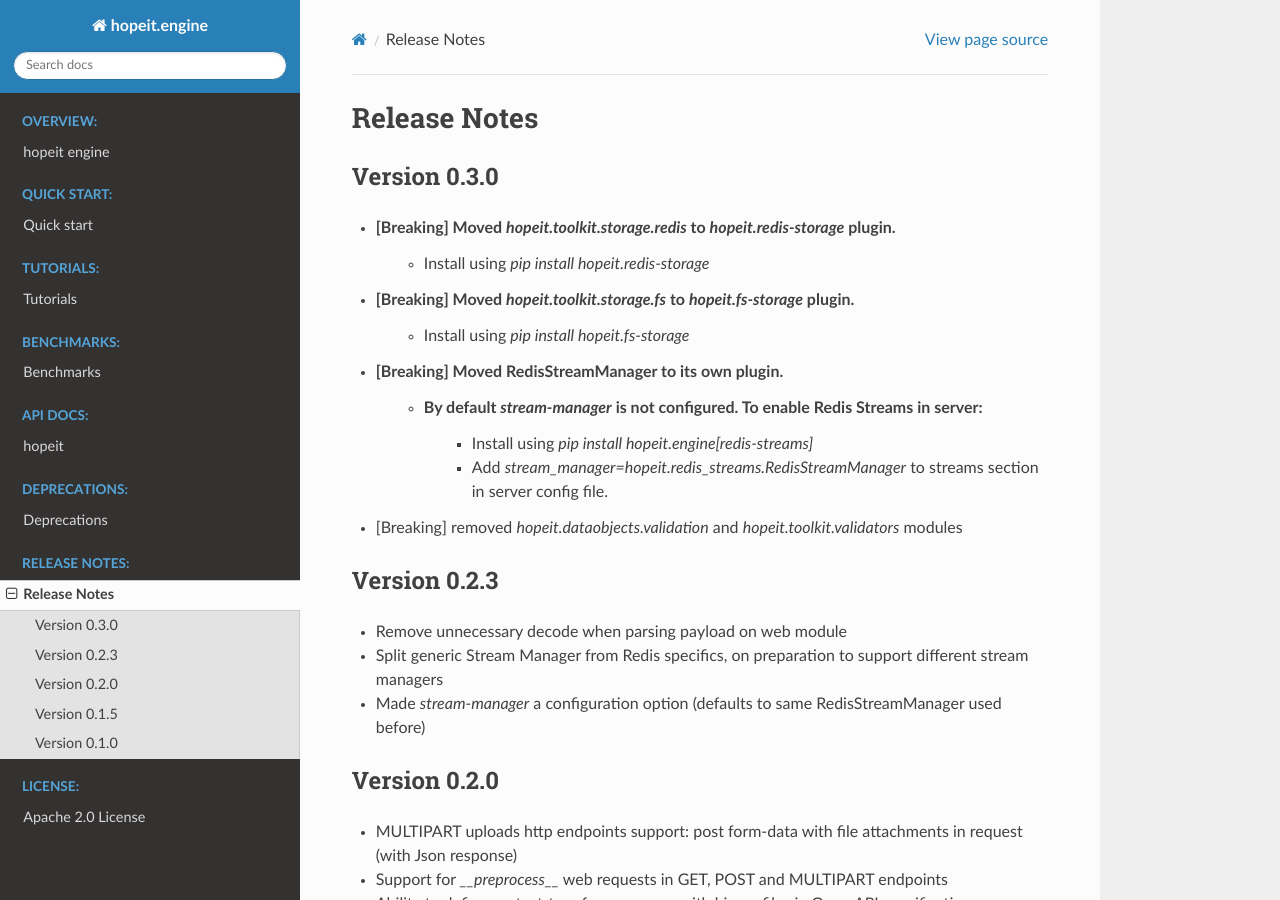
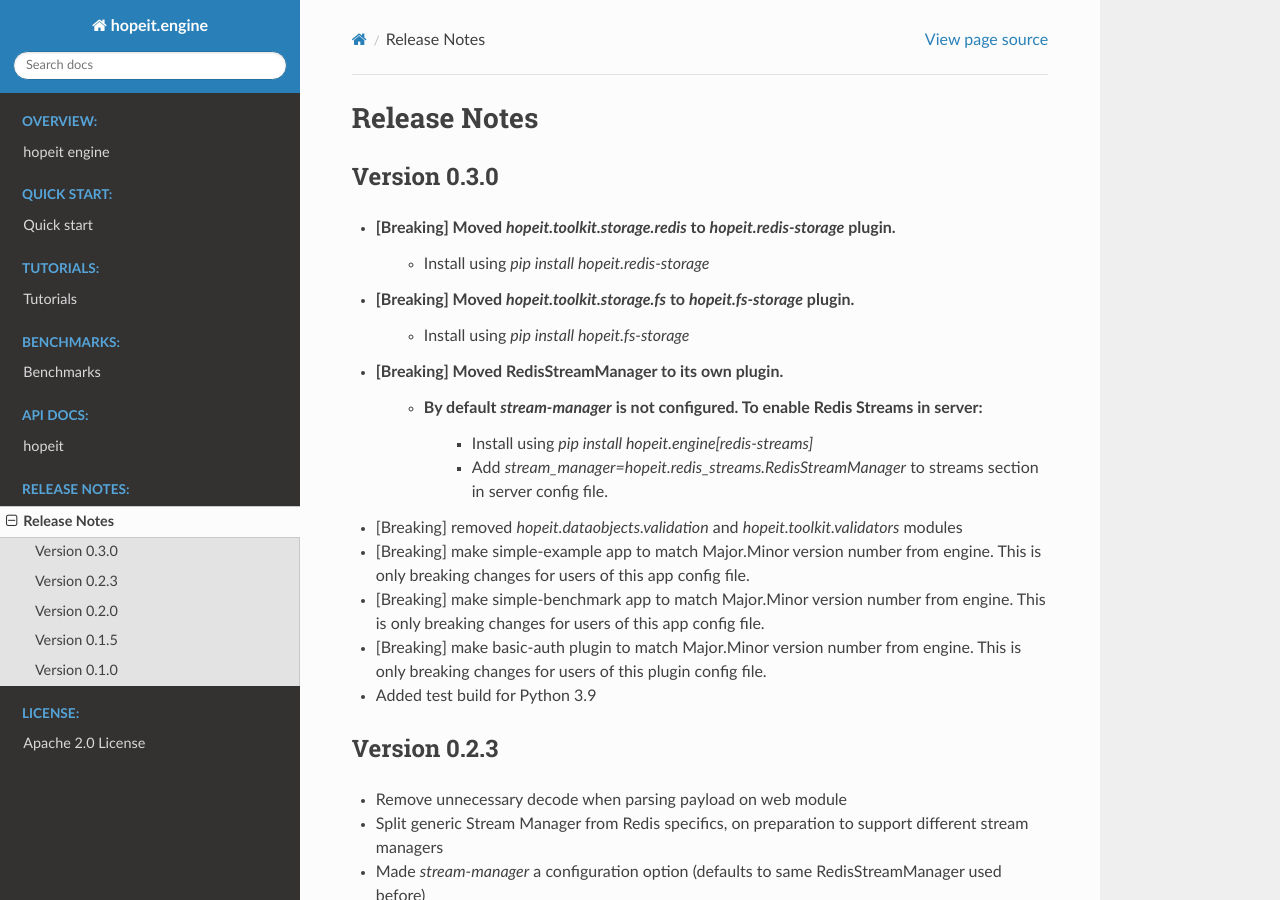
Before and after one commit to hopeit-git/hopeit.engine, a Sphinx documentation site: the page built from docs/source/release-notes.rst, in a window 1280 px wide and 900 px high. Built offline with Sphinx 7.4.7 and the Read the Docs theme 2.0.0, drawn with Linux system fonts in a browser that asks for light colours; pages that are not in the unit, such as notebooks, are missing from menus.

Commit message:
Release notes

```diff
--- a/docs/source/release-notes.rst
+++ b/docs/source/release-notes.rst
@@ -12,6 +12,10 @@
         - Install using `pip install hopeit.engine[redis-streams]`
         - Add `stream_manager=hopeit.redis_streams.RedisStreamManager` to streams section in server config file.
 - [Breaking] removed `hopeit.dataobjects.validation` and `hopeit.toolkit.validators` modules
+- [Breaking] make simple-example app to match Major.Minor version number from engine. This is only breaking changes for users of this app config file.
+- [Breaking] make simple-benchmark app to match Major.Minor version number from engine. This is only breaking changes for users of this app config file.
+- [Breaking] make basic-auth plugin to match Major.Minor version number from engine. This is only breaking changes for users of this plugin config file.
+- Added test build for Python 3.9
 
 
 Version 0.2.3
```
Also changed, not shown: docs/source/deprecations.rst (deleted, +0 -29 lines).
